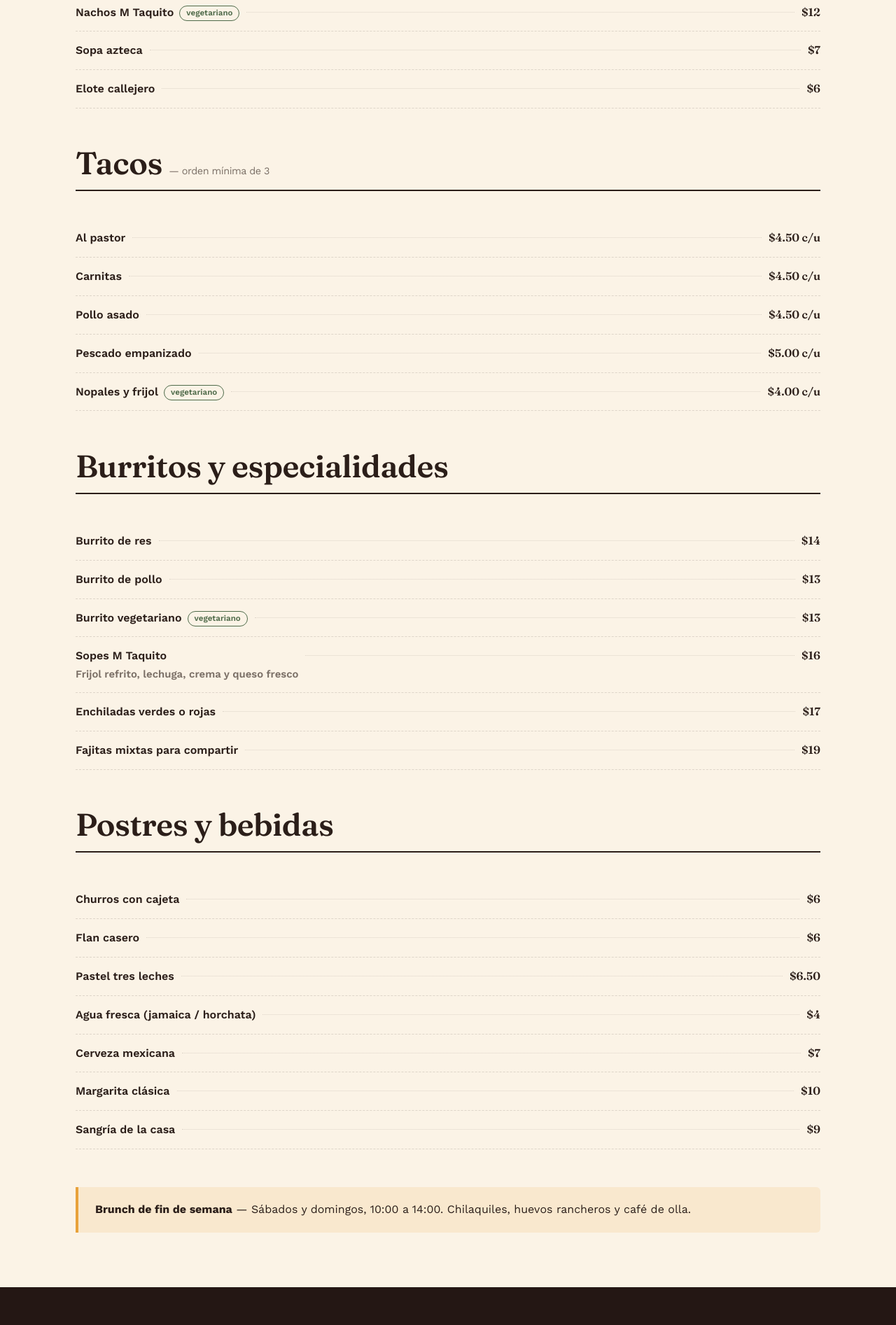
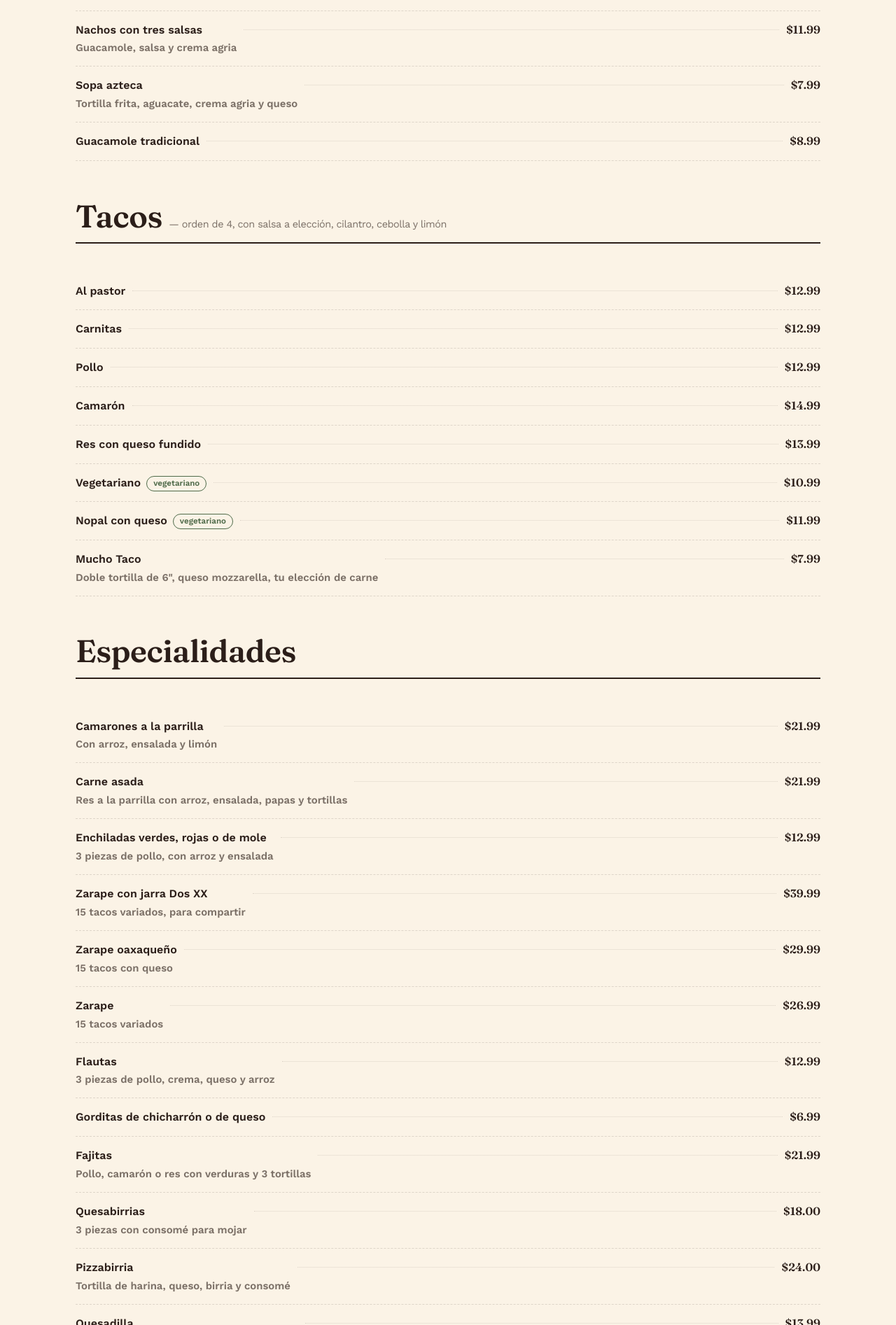
Before and after one commit to ShaddaiSan/mtaquito, a plain HTML site: page menu.html in a window 1280 px wide. Shown: the part 636-2529 px from the top of the page at 70% size. Drawn offline with nearby package versions, Linux system fonts and the light colour scheme.

Commit message:
Add files via upload

```diff
--- a/menu.html
+++ b/menu.html
@@ -4,7 +4,7 @@
 <meta charset="UTF-8">
 <meta name="viewport" content="width=device-width, initial-scale=1.0">
 <title>Menú — M Taquito</title>
-<meta name="description" content="Antojitos, tacos, burritos, especialidades y bebidas de M Taquito, restaurante mexicano en Longueuil.">
+<meta name="description" content="Antojitos, tacos, especialidades y burritos de M Taquito, restaurante mexicano en Longueuil.">
 <link rel="preconnect" href="https://fonts.googleapis.com">
 <link href="https://fonts.googleapis.com/css2?family=Fraunces:ital,wght@0,500;0,600;1,500&family=Work+Sans:wght@400;500;600;700&display=swap" rel="stylesheet">
 <link rel="stylesheet" href="style.css">
@@ -39,61 +39,81 @@
   <div class="container">
 
     <div class="menu-category">
-      <h2>Antojitos</h2>
+      <h2>Entradas</h2>
+      <div class="menu-item">
+        <span class="name">Nachos locos<div class="desc">Nachos con tomate, pimientos, cebolla y queso, bañados en salsa roja</div></span>
+        <span class="leader"></span>
+        <span class="price">$12.99</span>
+      </div>
+      <div class="menu-item">
+        <span class="name">Nachos con tres salsas<div class="desc">Guacamole, salsa y crema agria</div></span>
+        <span class="leader"></span>
+        <span class="price">$11.99</span>
+      </div>
+      <div class="menu-item">
+        <span class="name">Sopa azteca<div class="desc">Tortilla frita, aguacate, crema agria y queso</div></span>
+        <span class="leader"></span>
+        <span class="price">$7.99</span>
+      </div>
       <div class="menu-item">
         <span class="name">Guacamole tradicional</span>
         <span class="leader"></span>
-        <span class="price">$8</span>
-      </div>
-      <div class="menu-item">
-        <span class="name">Nachos M Taquito<span class="tag">vegetariano</span></span>
-        <span class="leader"></span>
-        <span class="price">$12</span>
-      </div>
-      <div class="menu-item">
-        <span class="name">Sopa azteca</span>
-        <span class="leader"></span>
-        <span class="price">$7</span>
-      </div>
-      <div class="menu-item">
-        <span class="name">Elote callejero</span>
-        <span class="leader"></span>
-        <span class="price">$6</span>
+        <span class="price">$8.99</span>
       </div>
     </div>
 
     <div class="menu-category">
-      <h2>Tacos <span style="font-family:var(--font-body); font-weight:400; font-size:0.9rem; color:var(--text-muted);">— orden mínima de 3</span></h2>
-      <div class="menu-item"><span class="name">Al pastor</span><span class="leader"></span><span class="price">$4.50 c/u</span></div>
-      <div class="menu-item"><span class="name">Carnitas</span><span class="leader"></span><span class="price">$4.50 c/u</span></div>
-      <div class="menu-item"><span class="name">Pollo asado</span><span class="leader"></span><span class="price">$4.50 c/u</span></div>
-      <div class="menu-item"><span class="name">Pescado empanizado</span><span class="leader"></span><span class="price">$5.00 c/u</span></div>
-      <div class="menu-item"><span class="name">Nopales y frijol<span class="tag">vegetariano</span></span><span class="leader"></span><span class="price">$4.00 c/u</span></div>
+      <h2>Tacos <span style="font-family:var(--font-body); font-weight:400; font-size:0.9rem; color:var(--text-muted);">— orden de 4, con salsa a elección, cilantro, cebolla y limón</span></h2>
+      <div class="menu-item"><span class="name">Al pastor</span><span class="leader"></span><span class="price">$12.99</span></div>
+      <div class="menu-item"><span class="name">Carnitas</span><span class="leader"></span><span class="price">$12.99</span></div>
+      <div class="menu-item"><span class="name">Pollo</span><span class="leader"></span><span class="price">$12.99</span></div>
+      <div class="menu-item"><span class="name">Camarón</span><span class="leader"></span><span class="price">$14.99</span></div>
+      <div class="menu-item"><span class="name">Res con queso fundido</span><span class="leader"></span><span class="price">$13.99</span></div>
+      <div class="menu-item"><span class="name">Vegetariano<span class="tag">vegetariano</span></span><span class="leader"></span><span class="price">$10.99</span></div>
+      <div class="menu-item"><span class="name">Nopal con queso<span class="tag">vegetariano</span></span><span class="leader"></span><span class="price">$11.99</span></div>
+      <div class="menu-item"><span class="name">Mucho Taco<div class="desc">Doble tortilla de 6", queso mozzarella, tu elección de carne</div></span><span class="leader"></span><span class="price">$7.99</span></div>
     </div>
 
     <div class="menu-category">
-      <h2>Burritos y especialidades</h2>
-      <div class="menu-item"><span class="name">Burrito de res</span><span class="leader"></span><span class="price">$14</span></div>
-      <div class="menu-item"><span class="name">Burrito de pollo</span><span class="leader"></span><span class="price">$13</span></div>
-      <div class="menu-item"><span class="name">Burrito vegetariano<span class="tag">vegetariano</span></span><span class="leader"></span><span class="price">$13</span></div>
-      <div class="menu-item"><span class="name">Sopes M Taquito<div class="desc">Frijol refrito, lechuga, crema y queso fresco</div></span><span class="leader"></span><span class="price">$16</span></div>
-      <div class="menu-item"><span class="name">Enchiladas verdes o rojas</span><span class="leader"></span><span class="price">$17</span></div>
-      <div class="menu-item"><span class="name">Fajitas mixtas para compartir</span><span class="leader"></span><span class="price">$19</span></div>
+      <h2>Especialidades</h2>
+      <div class="menu-item"><span class="name">Camarones a la parrilla<div class="desc">Con arroz, ensalada y limón</div></span><span class="leader"></span><span class="price">$21.99</span></div>
+      <div class="menu-item"><span class="name">Carne asada<div class="desc">Res a la parrilla con arroz, ensalada, papas y tortillas</div></span><span class="leader"></span><span class="price">$21.99</span></div>
+      <div class="menu-item"><span class="name">Enchiladas verdes, rojas o de mole<div class="desc">3 piezas de pollo, con arroz y ensalada</div></span><span class="leader"></span><span class="price">$12.99</span></div>
+      <div class="menu-item"><span class="name">Zarape con jarra Dos XX<div class="desc">15 tacos variados, para compartir</div></span><span class="leader"></span><span class="price">$39.99</span></div>
+      <div class="menu-item"><span class="name">Zarape oaxaqueño<div class="desc">15 tacos con queso</div></span><span class="leader"></span><span class="price">$29.99</span></div>
+      <div class="menu-item"><span class="name">Zarape<div class="desc">15 tacos variados</div></span><span class="leader"></span><span class="price">$26.99</span></div>
+      <div class="menu-item"><span class="name">Flautas<div class="desc">3 piezas de pollo, crema, queso y arroz</div></span><span class="leader"></span><span class="price">$12.99</span></div>
+      <div class="menu-item"><span class="name">Gorditas de chicharrón o de queso</span><span class="leader"></span><span class="price">$6.99</span></div>
+      <div class="menu-item"><span class="name">Fajitas<div class="desc">Pollo, camarón o res con verduras y 3 tortillas</div></span><span class="leader"></span><span class="price">$21.99</span></div>
+      <div class="menu-item"><span class="name">Quesabirrias<div class="desc">3 piezas con consomé para mojar</div></span><span class="leader"></span><span class="price">$18.00</span></div>
+      <div class="menu-item"><span class="name">Pizzabirria<div class="desc">Tortilla de harina, queso, birria y consomé</div></span><span class="leader"></span><span class="price">$24.00</span></div>
+      <div class="menu-item"><span class="name">Quesadilla<div class="desc">Res, pollo o papa, con arroz y tortilla de 10"</div></span><span class="leader"></span><span class="price">$13.99</span></div>
+      <div class="menu-item"><span class="name">Gringa<div class="desc">Tortilla de 10" con al pastor y queso fundido</div></span><span class="leader"></span><span class="price">$14.99</span></div>
+      <div class="menu-item"><span class="name">Alambre<div class="desc">Res o cerdo con cebolla, pimientos, tocino, jamón y queso, 5 tortillas</div></span><span class="leader"></span><span class="price">$21.99</span></div>
+      <div class="menu-item"><span class="name">Chilaquiles verdes o rojos con bistec</span><span class="leader"></span><span class="price">$21.99</span></div>
     </div>
 
     <div class="menu-category">
-      <h2>Postres y bebidas</h2>
-      <div class="menu-item"><span class="name">Churros con cajeta</span><span class="leader"></span><span class="price">$6</span></div>
-      <div class="menu-item"><span class="name">Flan casero</span><span class="leader"></span><span class="price">$6</span></div>
-      <div class="menu-item"><span class="name">Pastel tres leches</span><span class="leader"></span><span class="price">$6.50</span></div>
-      <div class="menu-item"><span class="name">Agua fresca (jamaica / horchata)</span><span class="leader"></span><span class="price">$4</span></div>
-      <div class="menu-item"><span class="name">Cerveza mexicana</span><span class="leader"></span><span class="price">$7</span></div>
-      <div class="menu-item"><span class="name">Margarita clásica</span><span class="leader"></span><span class="price">$10</span></div>
-      <div class="menu-item"><span class="name">Sangría de la casa</span><span class="leader"></span><span class="price">$9</span></div>
+      <h2>Burroland <span style="font-family:var(--font-body); font-weight:400; font-size:0.9rem; color:var(--text-muted);">— tortilla de harina de 12", frijoles, arroz y crema, con lechuga, tomate, salsa mil islas, nachos, crema y queso</span></h2>
+      <div class="menu-item"><span class="name">Burrito Guacamole<div class="desc">Pollo, cubierto de guacamole</div></span><span class="leader"></span><span class="price">$14.99</span></div>
+      <div class="menu-item"><span class="name">Burrito al pastor</span><span class="leader"></span><span class="price">$13.99</span></div>
+      <div class="menu-item"><span class="name">Burrito a la mexicana<div class="desc">Res molida</div></span><span class="leader"></span><span class="price">$13.99</span></div>
+      <div class="menu-item"><span class="name">Burrito de pollo o res</span><span class="leader"></span><span class="price">$13.99</span></div>
+      <div class="menu-item"><span class="name">Burrito vegetariano<span class="tag">vegetariano</span><div class="desc">Pimiento, cebolla y nopales</div></span><span class="leader"></span><span class="price">$12.99</span></div>
+      <div class="menu-item"><span class="name">Burrito de jamón y tocino</span><span class="leader"></span><span class="price">$13.99</span></div>
+      <div class="menu-item"><span class="name">Burrito en salsa verde<div class="desc">Pollo o res</div></span><span class="leader"></span><span class="price">$13.99 / $14.99</span></div>
+      <div class="menu-item"><span class="name">Burrosaurio<div class="desc">18 pulgadas, 3 carnes, cubierto de salsa roja, verde y queso fundido, con nachos</div></span><span class="leader"></span><span class="price">$21.99</span></div>
+    </div>
+
+    <div class="menu-category">
+      <h2>Salsas</h2>
+      <div class="menu-item"><span class="name">Salsa roja<span class="tag" style="color:var(--marigold-dark); border-color:var(--marigold-dark);">suave</span></span><span class="leader"></span><span class="price">$3.99</span></div>
+      <div class="menu-item"><span class="name">Salsa verde<span class="tag" style="color:var(--marigold-dark); border-color:var(--marigold-dark);">media</span></span><span class="leader"></span><span class="price">$3.99</span></div>
+      <div class="menu-item"><span class="name">Salsa de chile de árbol<span class="tag" style="color:var(--magenta); border-color:var(--magenta);">muy picante</span></span><span class="leader"></span><span class="price">$4.99</span></div>
     </div>
 
     <div class="menu-note">
-      <strong>Brunch de fin de semana</strong> — Sábados y domingos, 10:00 a 14:00. Chilaquiles, huevos rancheros y café de olla.
+      <strong>Postres y bebidas</strong> — Esta sección aún es contenido de ejemplo: no pudimos confirmar el menú oficial de postres y bebidas del sitio real. Actualízala con la info exacta antes de publicar.
     </div>
 
   </div>
@@ -126,7 +146,7 @@
     </div>
     <div class="footer-bottom">
       <span>© 2026 M Taquito. Todos los derechos reservados.</span>
-      <span>Sitio de práctica — precios y platillos con fines de demostración.</span>
+      <span>Platillos y precios de tacos, entradas, especialidades y burritos verificados con el sitio oficial.</span>
     </div>
   </div>
 </footer>
```
